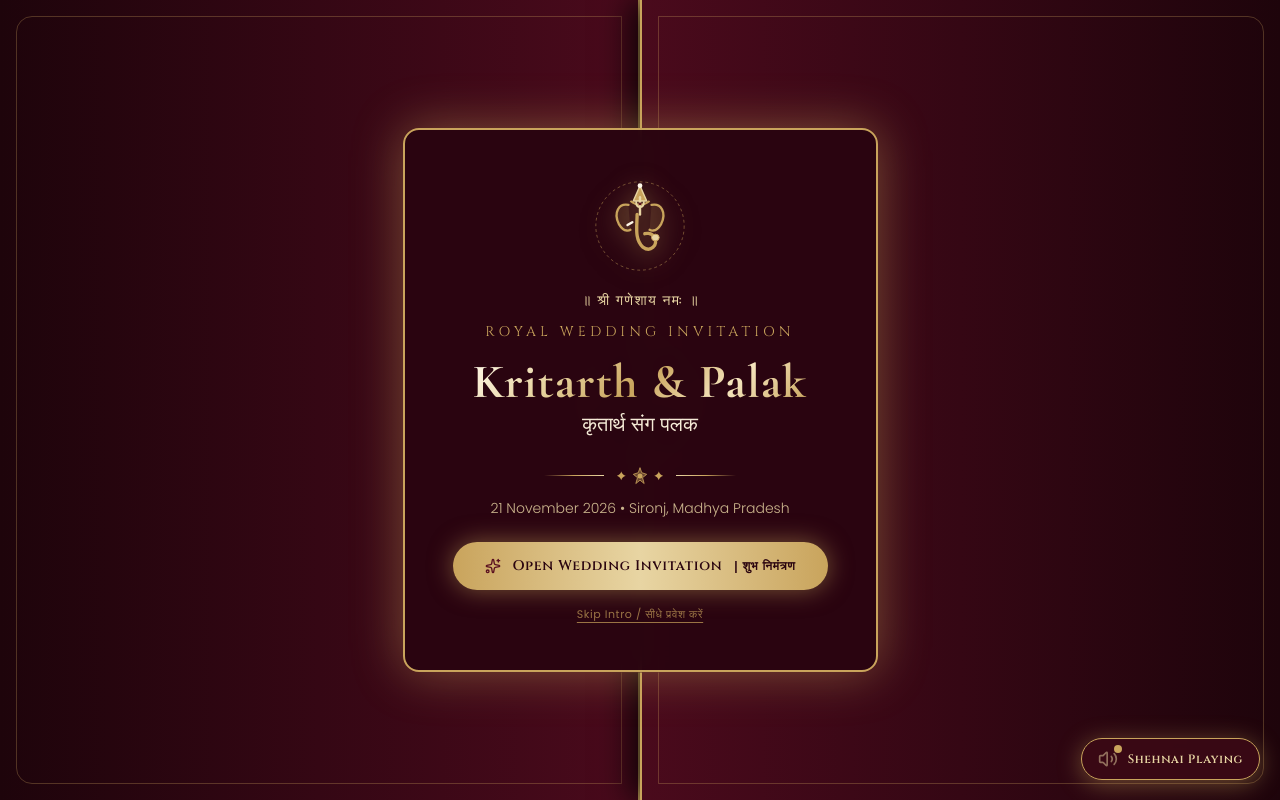
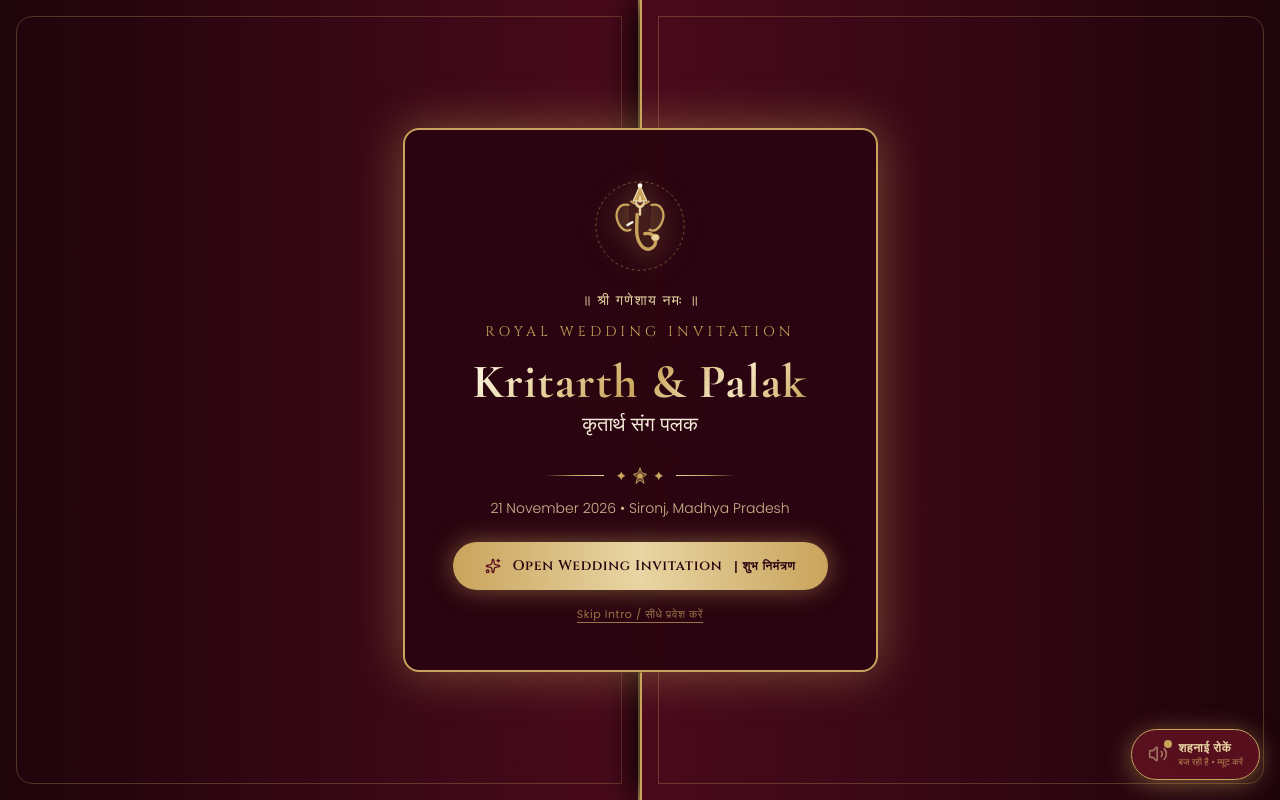
Before and after one commit to key2sahil/kritarth-weds-palak, a Next.js app: page / in a window 1280 px wide. Shown: the top 800 px of the page. Built offline with nearby package versions, Linux system fonts and the light colour scheme; a web font is replaced by a local one.

Commit message:
feat: improve Shehnai play/pause and mute/unmute control with clear bilingual status

```diff
--- a/src/app/page.tsx
+++ b/src/app/page.tsx
@@ -35,8 +35,8 @@ export default function Home() {
         <PalaceGateModal onOpen={() => setInvitationOpened(true)} />
       )}
 
-      {/* FLOATING MUSIC CONTROLLER */}
-      <MusicPlayer autoPlayTrigger={invitationOpened} />
+      {/* FLOATING MUSIC CONTROLLER (PLAY/PAUSE / MUTE/UNMUTE) */}
+      <MusicPlayer autoPlayTrigger={invitationOpened} language={lang} />
 
       {/* BACKGROUND ROYAL AMBIENCE */}
       <div className="fixed inset-0 royal-mandala-bg opacity-30 pointer-events-none -z-10" />
--- a/src/components/MusicPlayer.tsx
+++ b/src/components/MusicPlayer.tsx
@@ -1,42 +1,38 @@
 "use client";
 
 import React, { useState, useEffect, useRef } from "react";
-import { Volume2, VolumeX } from "lucide-react";
+import { Volume2, VolumeX, Play, Pause } from "lucide-react";
 
 interface MusicPlayerProps {
   autoPlayTrigger?: boolean;
+  language?: "hi" | "en";
 }
 
-export function MusicPlayer({ autoPlayTrigger = false }: MusicPlayerProps) {
+export function MusicPlayer({ autoPlayTrigger = false, language = "hi" }: MusicPlayerProps) {
   const [isPlaying, setIsPlaying] = useState(false);
   const audioRef = useRef<HTMLAudioElement | null>(null);
 
   useEffect(() => {
     const audio = new Audio("/audio/shehnai.mp3");
     audio.loop = true;
-    audio.volume = 0.6;
+    audio.volume = 0.65;
     audio.preload = "auto";
     audioRef.current = audio;
 
-    // 1. Attempt immediate play on page load
     const tryPlay = () => {
       audio
         .play()
         .then(() => {
           setIsPlaying(true);
-          // Remove listener once played
           window.removeEventListener("click", tryPlay);
           window.removeEventListener("touchstart", tryPlay);
           window.removeEventListener("scroll", tryPlay);
         })
-        .catch(() => {
-          // Browser requires user interaction; wait for first touch/click anywhere
-        });
+        .catch(() => {});
     };
 
     tryPlay();
 
-    // 2. Fallback: On ANY first user gesture on the screen (tap/scroll/click), trigger play automatically
     window.addEventListener("click", tryPlay, { once: true });
     window.addEventListener("touchstart", tryPlay, { once: true });
     window.addEventListener("scroll", tryPlay, { once: true });
@@ -55,14 +51,16 @@ export function MusicPlayer({ autoPlayTrigger = false }: MusicPlayerProps) {
       audioRef.current
         .play()
         .then(() => setIsPlaying(true))
-        .catch((e) => {
-          console.log("Autoplay on trigger waiting for gesture:", e);
-        });
+        .catch(() => {});
     }
   }, [autoPlayTrigger, isPlaying]);
 
-  const toggleMusic = () => {
+  const toggleMusic = (e?: React.MouseEvent) => {
+    if (e) {
+      e.stopPropagation();
+    }
     if (!audioRef.current) return;
+
     if (isPlaying) {
       audioRef.current.pause();
       setIsPlaying(false);
@@ -70,21 +68,25 @@ export function MusicPlayer({ autoPlayTrigger = false }: MusicPlayerProps) {
       audioRef.current
         .play()
         .then(() => setIsPlaying(true))
-        .catch((e) => {
-          console.error("Audio playback error:", e);
-        });
+        .catch((err) => console.error("Playback error:", err));
     }
   };
 
   return (
-    <div className="fixed bottom-5 right-5 z-50 flex items-center gap-2">
+    <>
+      {/* 1. Prominent Fixed Floating Button (Bottom Right) */}
+      <div className="fixed bottom-5 right-5 z-50 flex items-center">
         <button
           onClick={toggleMusic}
           type="button"
-        title={isPlaying ? "शहनाई संगीत रोकें (Mute Shehnai)" : "शाही शहनाई बजाएं (Play Royal Shehnai)"}
-        className="group relative flex items-center gap-2.5 px-4 py-2.5 rounded-full bg-[#3A0916]/95 border border-[#C9A45C] shadow-[0_4px_25px_rgba(201,164,92,0.45)] backdrop-blur-md text-[#FFF8E9] hover:bg-[#5B1020] active:scale-95 transition-all duration-300 cursor-pointer"
+          aria-label={isPlaying ? "Mute / Pause Shehnai" : "Play Shehnai Music"}
+          className={`group flex items-center gap-2.5 px-4 py-2.5 rounded-full border shadow-[0_4px_25px_rgba(201,164,92,0.5)] backdrop-blur-md transition-all duration-300 cursor-pointer ${
+            isPlaying
+              ? "bg-[#5B1020]/95 border-[#C9A45C] text-[#FFF8E9]"
+              : "bg-[#25030C]/95 border-[#C9A45C]/50 text-[#E8D5A3]"
+          }`}
         >
-        <div className="relative">
+          <div className="relative flex items-center justify-center">
             {isPlaying ? (
               <Volume2 className="w-5 h-5 text-[#E8D5A3] animate-pulse" />
             ) : (
@@ -97,10 +99,17 @@ export function MusicPlayer({ autoPlayTrigger = false }: MusicPlayerProps) {
               </span>
             )}
           </div>
+
+          <div className="flex flex-col text-left">
             <span className="text-xs font-cinzel font-semibold tracking-wider text-[#E8D5A3]">
-          {isPlaying ? "Shehnai Playing" : "Play Shehnai"}
+              {isPlaying ? (language === "en" ? "Mute Shehnai" : "शहनाई रोकें") : (language === "en" ? "Play Shehnai" : "शहनाई बजाएं")}
             </span>
+            <span className="text-[9px] text-[#C9A45C]/80 font-poppins">
+              {isPlaying ? (language === "en" ? "Playing • Tap to Mute" : "बज रही है • म्यूट करें") : (language === "en" ? "Muted • Tap to Play" : "बंद है • शुरू करें")}
+            </span>
+          </div>
         </button>
       </div>
+    </>
   );
 }
```
Lines whose indentation alone changed are shown as unchanged.
